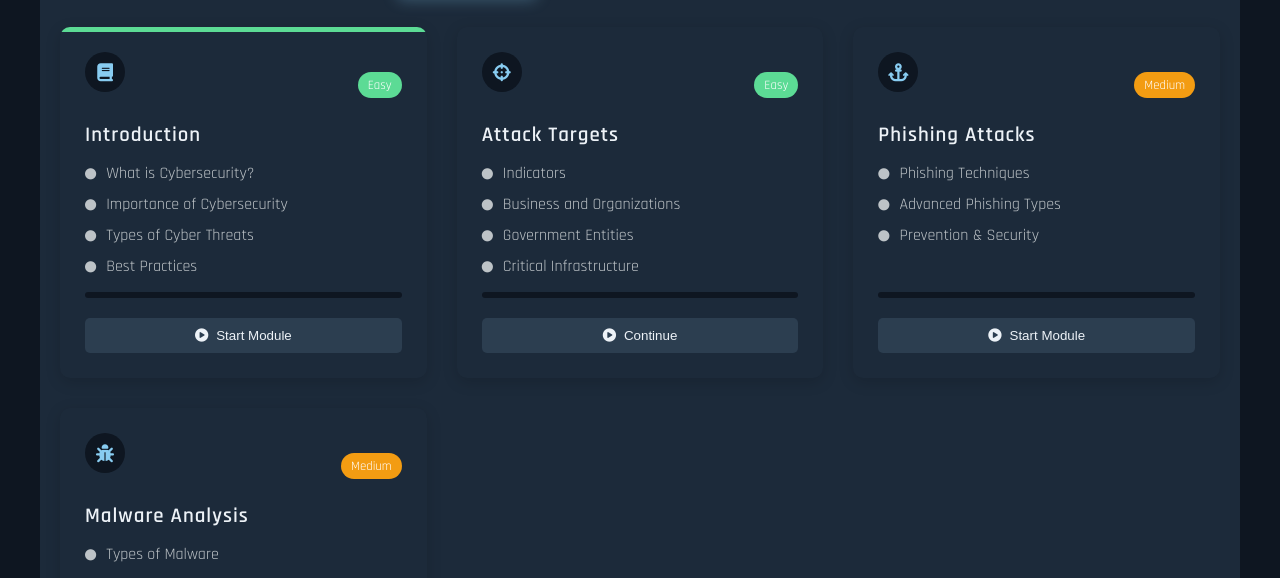
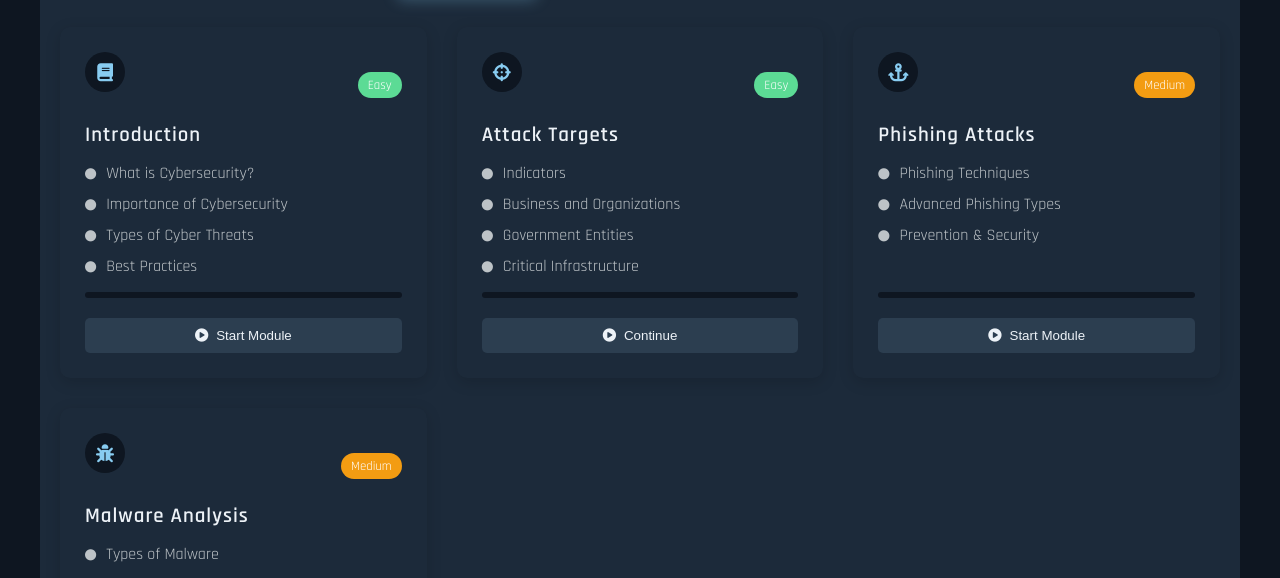
Before and after one commit to Arca2004/cyberacademy, a plain HTML site: page learn.html in a window 1280 px wide. Shown: the part 836-1414 px from the top of the page. Drawn offline with nearby package versions, Linux system fonts and the light colour scheme.

Commit message:
Update learn.html

```diff
--- a/learn.html
+++ b/learn.html
@@ -91,7 +91,7 @@
 
           <div class="tab-content active" id="beginner-content">
             <div class="module-grid">
-              <div class="module-card completed">
+              <div class="module-card active">
                 <div class="module-card-header">
                   <div class="module-icon">
                     <i class="fas fa-book"></i>
```
